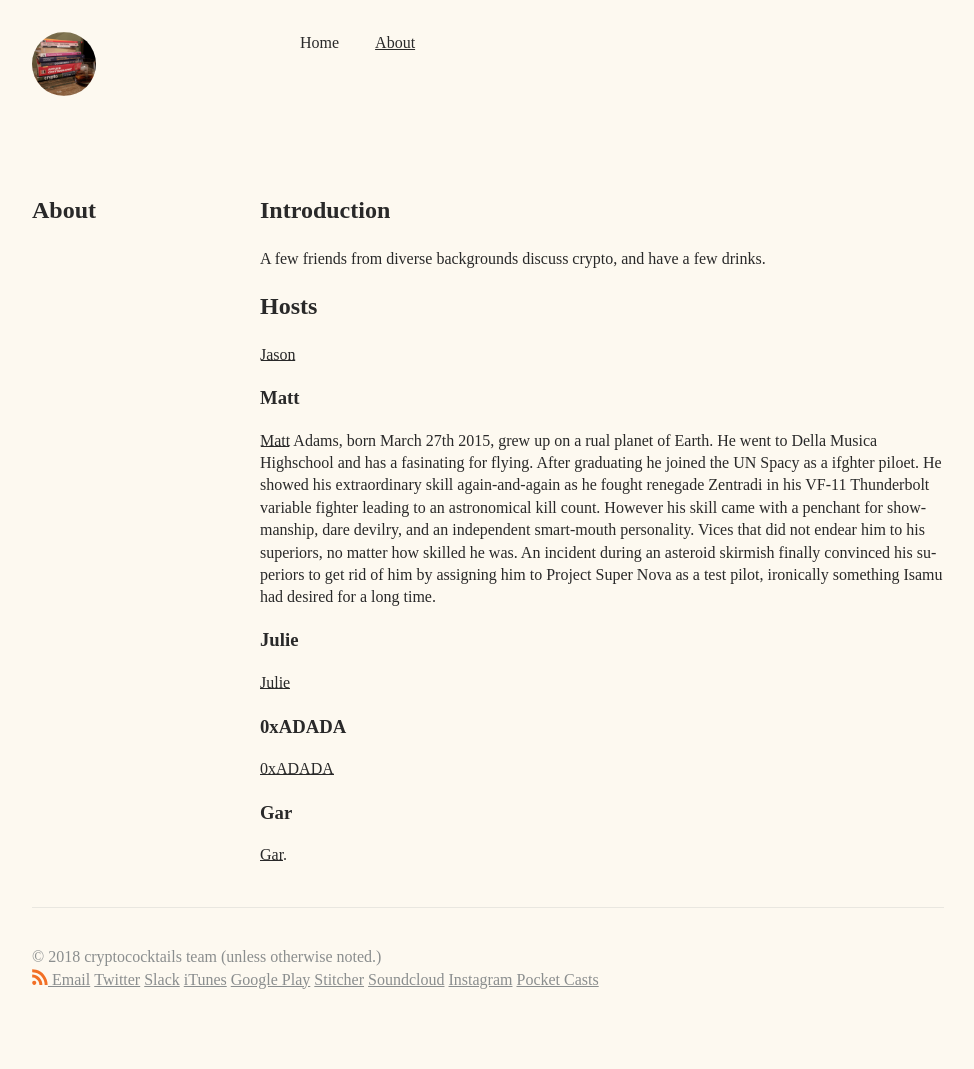
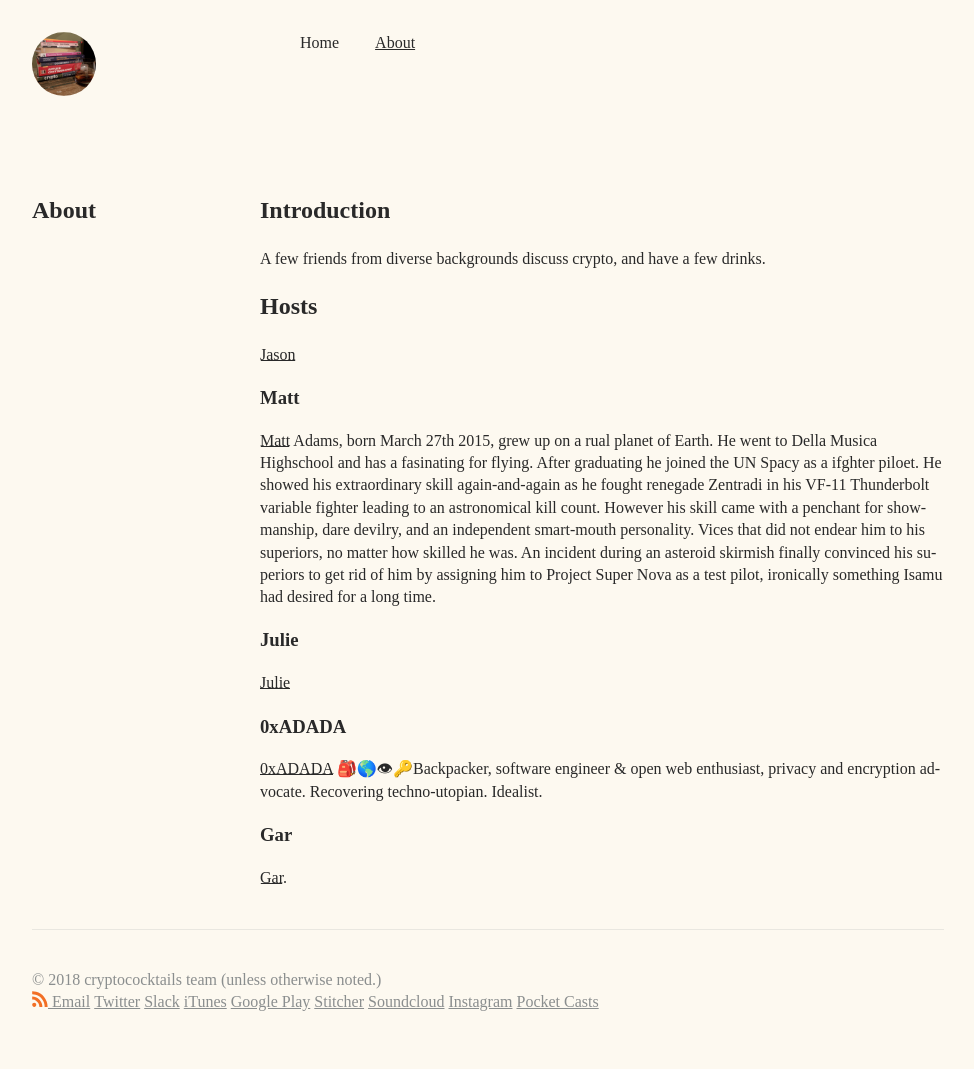
Before and after one commit to 0xadada/cryptococktails.github.io, a Jekyll site: the page built from about.md, in a window 1280 px wide. Shown: the whole page, without its empty margins (152-1126 px from the left). Built offline with Jekyll 4.4.1, drawn with Linux system fonts in a browser that asks for light colours; some web fonts are replaced; before the commit the page ends 1047 px from its top, so only the background shows below that.

Commit message:
Update about.md

```diff
--- a/about.md
+++ b/about.md
@@ -29,7 +29,7 @@ A few friends from diverse backgrounds discuss crypto, and have a few drinks.
 
 ### 0xADADA
 
-[0xADADA](https://twitter.com/0xadada)
+[0xADADA](https://twitter.com/0xadada) 🎒🌎👁🔑Backpacker, software engineer & open web enthusiast, privacy and encryption advocate. Recovering techno-utopian. Idealist.
 
 ### Gar
 
```
